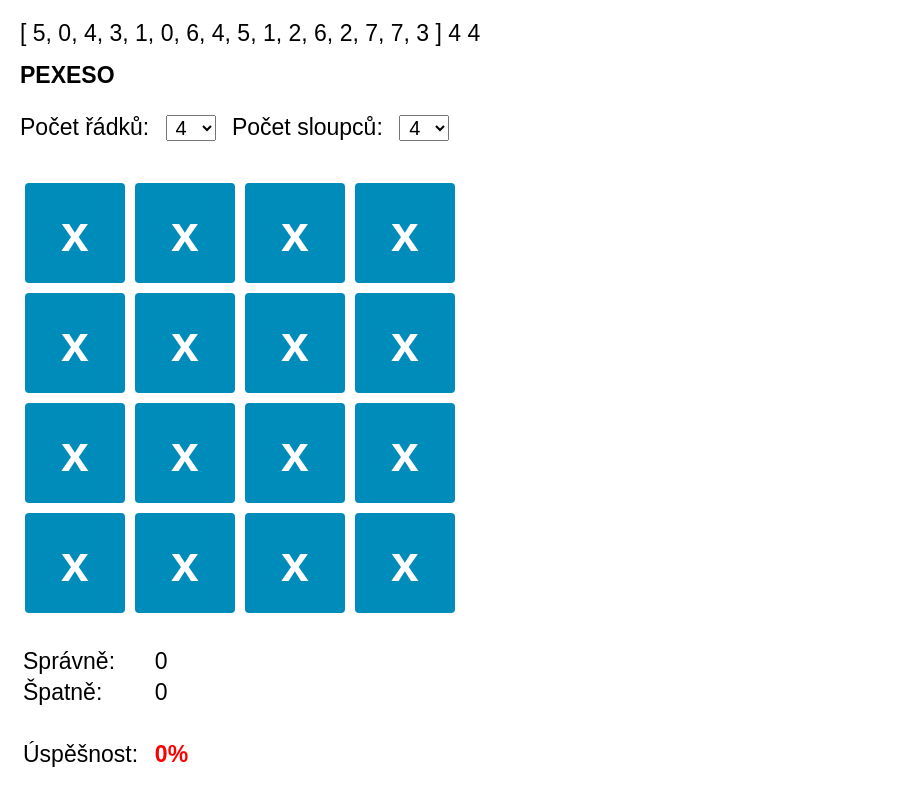
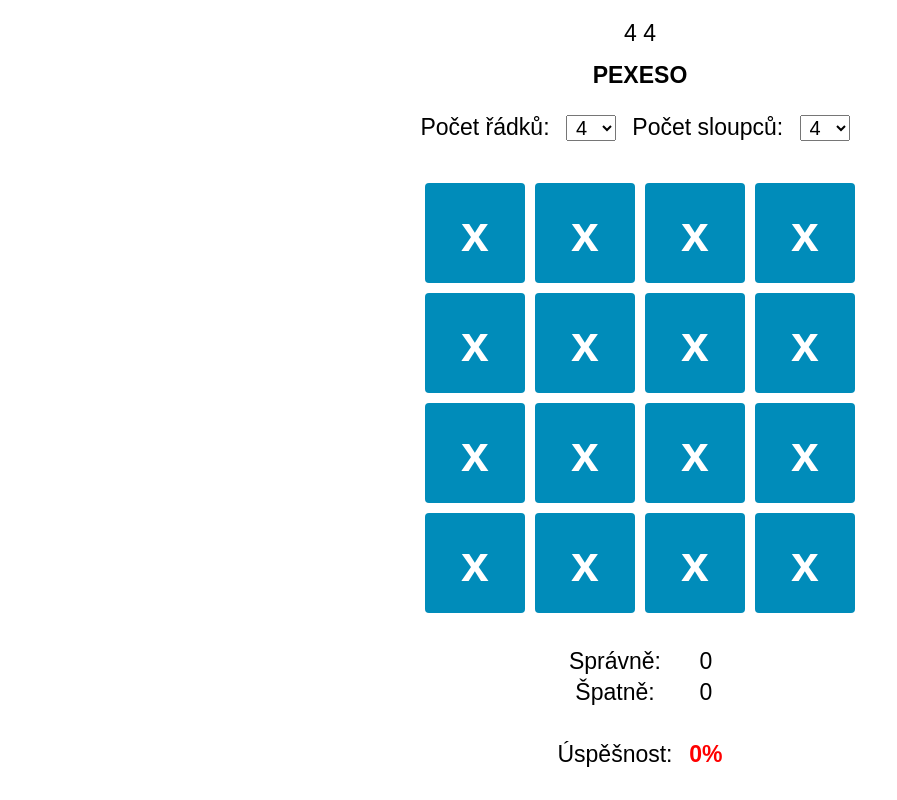
Before and after one commit to jan-blazek/Pexeso, a Vue app in the folder pexeso/: page / in a window 1280 px wide. Shown: the whole page, without its empty margins (0-897 px from the left). Built offline with nearby package versions, Linux system fonts and the light colour scheme.

Commit message:
fix selects

```diff
--- a/pexeso/src/App.vue
+++ b/pexeso/src/App.vue
@@ -1,20 +1,17 @@
 <template>
-  {{values}}
   {{rows}}
   {{cols}}
   <h1>PEXESO</h1>
-  <!--Popočet řádků-->
   Počet řádků:
-  <select v-model="rows" name="radky">
+  <select v-model.number="rows" name="radky">
     <option value="2">2</option>
     <option value="4" selected="">4</option>
     <option value="6">6</option>
     <option value="8">8</option>
   </select>
 
-  <!--Popočet sloupců-->
   Počet sloupců:
-  <select v-model="cols" name="sloupce">
+  <select v-model.number="cols" name="sloupce">
     <option value="2">2</option>
     <option value="3">3</option>
     <option value="4" selected="">4</option>
--- a/pexeso/src/assets/style.css
+++ b/pexeso/src/assets/style.css
@@ -1,3 +1,6 @@
+#app {
+    text-align: center;
+}
 button {
     background-color: #008CBA;
     /* Green */
@@ -42,3 +45,6 @@ select {
 body {
     margin: 20px;
 }
+table {
+    margin: auto;
+}
```
